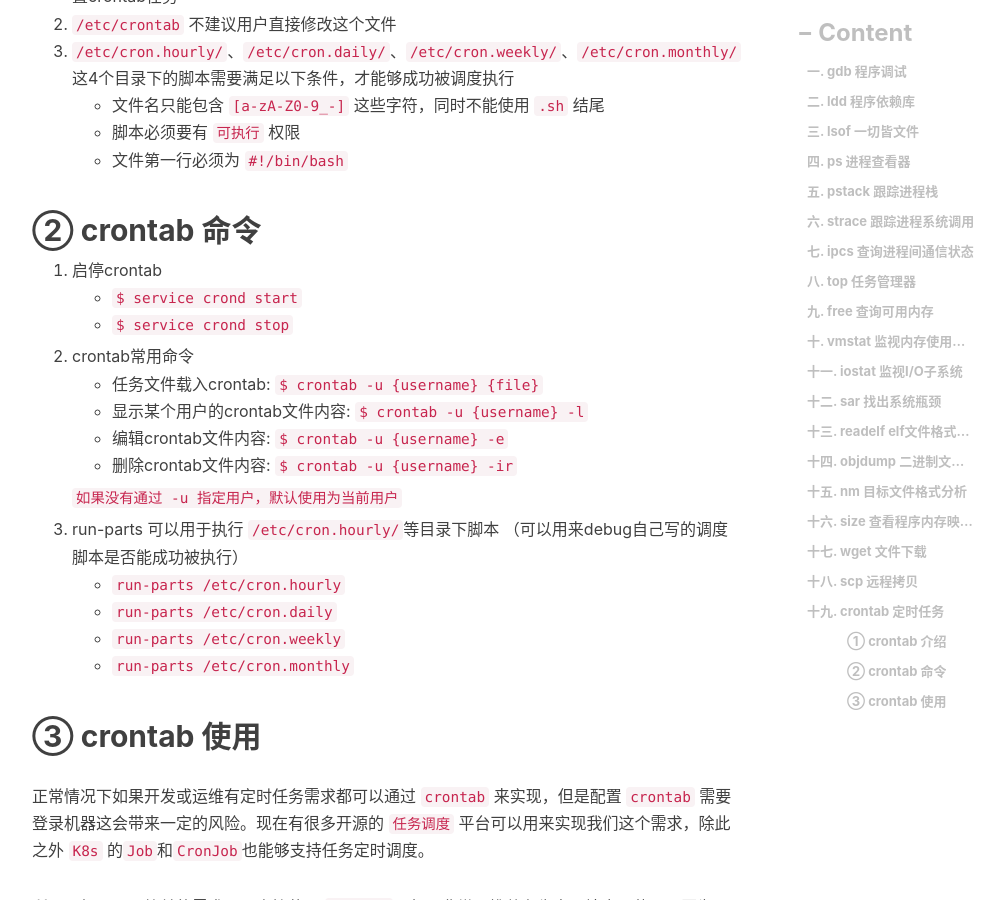
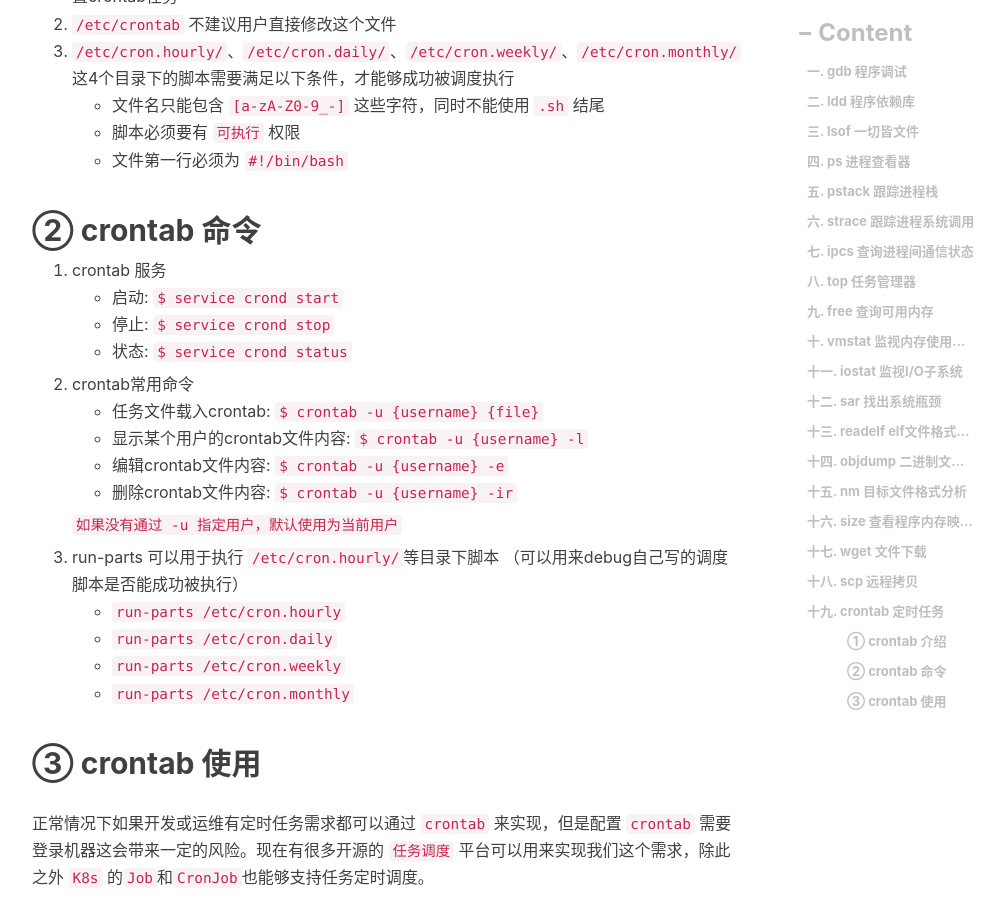
Before and after one commit to engru/chenguolin.github.io, a Jekyll site: the page built from _posts/2016-09-27-【Linux-11】Linux最常用运维工具.md, in a window 1280 px wide and 900 px high, scrolled down 2571 px. Shown: the whole window, without its empty margins (233-1237 px from the left). Built offline with Jekyll 4.4.1, drawn with Linux system fonts in a browser that asks for light colours; nearby versions of some CDN libraries; comment, search, counter and statistics services are not loaded.

Commit message:
Update 2016-09-27-【Linux-11】Linux最常用运维工具.md

```diff
--- a/_posts/2016-09-27-【Linux-11】Linux最常用运维工具.md
+++ b/_posts/2016-09-27-【Linux-11】Linux最常用运维工具.md
@@ -69,9 +69,10 @@ tags:         #标签
    + 文件第一行必须为 `#!/bin/bash`
 
 ## ② crontab 命令
-1. 启停crontab
-   + `$ service crond start`
-   + `$ service crond stop`
+1. crontab 服务
+   + 启动: `$ service crond start`
+   + 停止: `$ service crond stop`
+   + 状态: `$ service crond status`
 2. crontab常用命令
    + 任务文件载入crontab: `$ crontab -u {username} {file}`
    + 显示某个用户的crontab文件内容: `$ crontab -u {username} -l`
```
